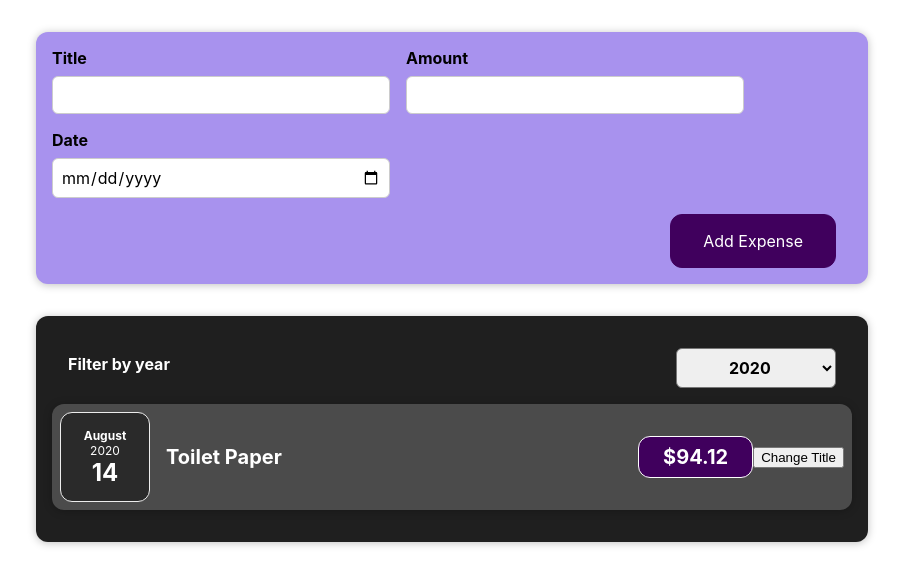
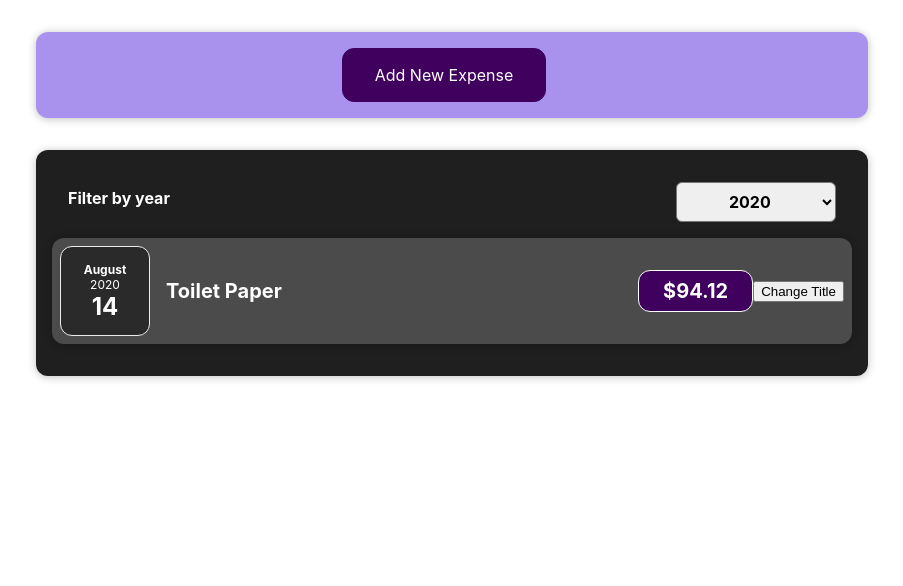
Before and after one commit to binarypsilocybin/react-complete-guide, a React (Create React App) app: page / in a window 1280 px wide. Shown: the top 586 px of the page, without its empty margins (188-1091 px from the left). Built offline with nearby package versions, Linux system fonts and the light colour scheme.

Commit message:
New submission action

```diff
--- a/src/components/NewExpense/ExpenseForm.js
+++ b/src/components/NewExpense/ExpenseForm.js
@@ -83,6 +83,9 @@
         </div>
       </div>
       <div className="new-expense__actions">
+        <button type="button" onClick={props.onCancel}>
+          Cancel
+        </button>
         <button type="submit">Add Expense</button>
       </div>
     </form>
--- a/src/components/NewExpense/NewExpense.js
+++ b/src/components/NewExpense/NewExpense.js
@@ -1,19 +1,36 @@
-import React from "react";
+import React, { useState } from "react";
 import "./NewExpense.css";
 import ExpenseForm from "./ExpenseForm";
 
 const NewExpense = (props) => {
+  const [isEditing, setIsEditing] = useState(false);
   const saveExpenseDataHandler = (enteredExpenseData) => {
     const expenseData = {
       ...enteredExpenseData,
       id: Math.random().toString(),
     };
     props.onAddExpense(expenseData);
+    setIsEditing(false);
+  };
+
+  const startEditingHandler = () => {
+    return setIsEditing(true);
+  };
+  const stopEditingHandler = () => {
+    return setIsEditing(false);
   };
 
   return (
     <div className="new-expense">
-      <ExpenseForm onSaveExpenseData={saveExpenseDataHandler} />
+      {!isEditing && (
+        <button onClick={startEditingHandler}>Add New Expense</button>
+      )}
+      {isEditing && (
+        <ExpenseForm
+          onSaveExpenseData={saveExpenseDataHandler}
+          onCancel={stopEditingHandler}
+        />
+      )}
     </div>
   );
 };
```
